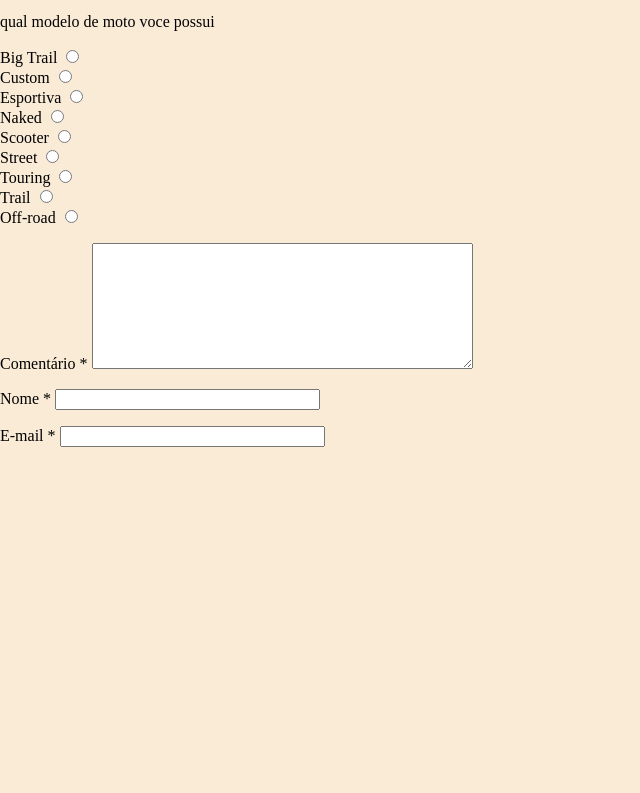
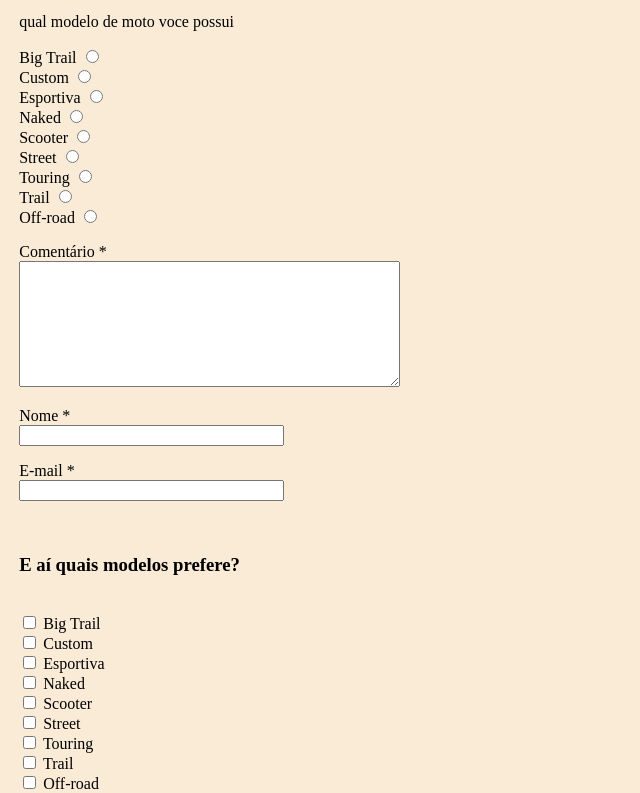
Before and after one commit to IgorC4rd0s0/trabalho_faculdade, a plain HTML site: page fale_conosco.html in a window 1280 px wide. Shown: the part 80-873 px from the top of the page, without its empty margins (0-640 px from the left). Before the commit the page ends 800 px from the top, so only its background shows below. Drawn offline with Linux system fonts and the light colour scheme.

Commit message:
correcao

```diff
--- a/fale_conosco.html
+++ b/fale_conosco.html
@@ -67,26 +67,49 @@
       </div>
 
     <p>
-    <label for="comentario">Comentário
+    <label for="comentario" class="comentario">Comentário
         <span>*</span>
-    </label>
+    </label><br>
     <textarea name="comentario" id="comentario" cols="45" rows="8" maxlength="65525" required></textarea>
     </p>
     <p>
         <label for="nome">Nome
-            <span>*</span>
+            <span>*</span><br>
             <input id="nome" name="autor" type="text" value size="30" maxlength="245" required>
         </label>
     </p>
     <p>
         <label for="email">E-mail
-            <span aria-hidden="true">*</span>
+            <span aria-hidden="true">*</span><br>
             <input type="email" name="email" id="email" value size="30" maxlength="100" aria-describedby="email-notes" required>
         </label>
     </p>
     <p>
         <label for="modelo de moto"></label>
     </p>
+    <br>
+    <div>
+      <h3>E aí quais modelos prefere?</h3><br>
+      <input type="checkbox" name="" id="">
+      <label for="big_trail">Big Trail</label><br>
+      <input type="checkbox" name="" id="">
+      <label for="big_trail">Custom</label><br>
+      <input type="checkbox" name="" id="">
+      <label for="big_trail">Esportiva</label><br>
+      <input type="checkbox" name="" id="">
+      <label for="big_trail">Naked</label><br>
+      <input type="checkbox" name="" id="">
+      <label for="big_trail">Scooter</label><br>
+      <input type="checkbox" name="" id="">
+      <label for="big_trail">Street</label><br>
+      <input type="checkbox" name="" id="">
+      <label for="big_trail">Touring</label><br>
+      <input type="checkbox" name="" id="">
+      <label for="big_trail">Trail</label><br>
+      <input type="checkbox" name="" id="">
+      <label for="big_trail">Off-road</label><br>
 
+
+    </div>
 </body>
 </html>
--- a/style.css
+++ b/style.css
@@ -1,6 +1,6 @@
 body {
     background-color: antiquewhite;
-    width: 80%;
+    width: 100%;
     height: 100%;
     text-align: center;
     margin: auto;
@@ -9,3 +9,13 @@ body {
 li {
     list-style: none;
 }
+
+.uniube {
+    width: 30%;
+    height: 30%;
+    border-radius: 40px;
+    margin-top: 30px;
+    margin-right: auto;
+    margin-left: auto;
+    text-align: center;
+}
--- a/style_faleconosco.css
+++ b/style_faleconosco.css
@@ -1,4 +1,8 @@
 body {
     background-color: antiquewhite;
+    width: 97%;
+    height: 100%;
+    right: auto;
+    left: auto;
     margin: auto;
 }
```
Also changed, not shown: index.html (+2 -2 lines).
